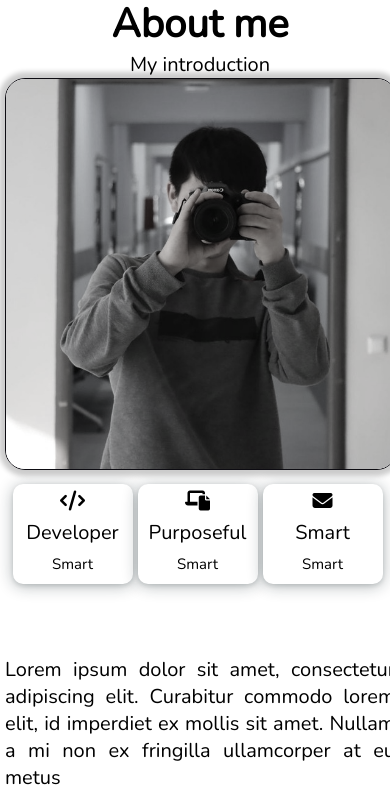
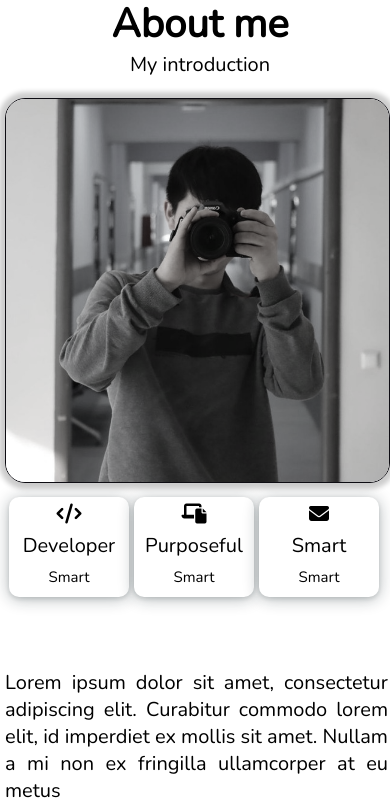
Before and after one commit to Janybek02/portfolio, a website: page index.html in a window 390 px wide. Shown: the part 923-1724 px from the top of the page. Drawn offline with nearby package versions, Linux system fonts and the light colour scheme.

Commit message:
new change

```diff
--- a/sass/about/About.scss
+++ b/sass/about/About.scss
@@ -111,6 +111,7 @@
   .about{
     width: 100%;
     &-main{
+      margin: 20px 7px 0 0;
       &-work{
         width: 100%;
         &-page{
@@ -124,7 +125,7 @@
   .about{
 
     &-main{
-      margin: 0;
+      margin: 20px 7px 0 0;
       &-work{
 
         &-page{
--- a/sass/home/Home.scss
+++ b/sass/home/Home.scss
@@ -203,6 +203,7 @@
 @media (max-width: 300px) {
   .home {
     &-main {
+
       &-center {
         &-div {
           width: 100%;
--- a/sass/skills/Skills.scss
+++ b/sass/skills/Skills.scss
@@ -84,6 +84,7 @@
   .skills{
     width: 100%;
     &-task{
+      margin: 50px 7px 20px 0;
       &-front{
         margin: 20px 0;
       }
```
Also changed, not shown: sass/about/About.css, sass/skills/Skills.css, 3 other files.
